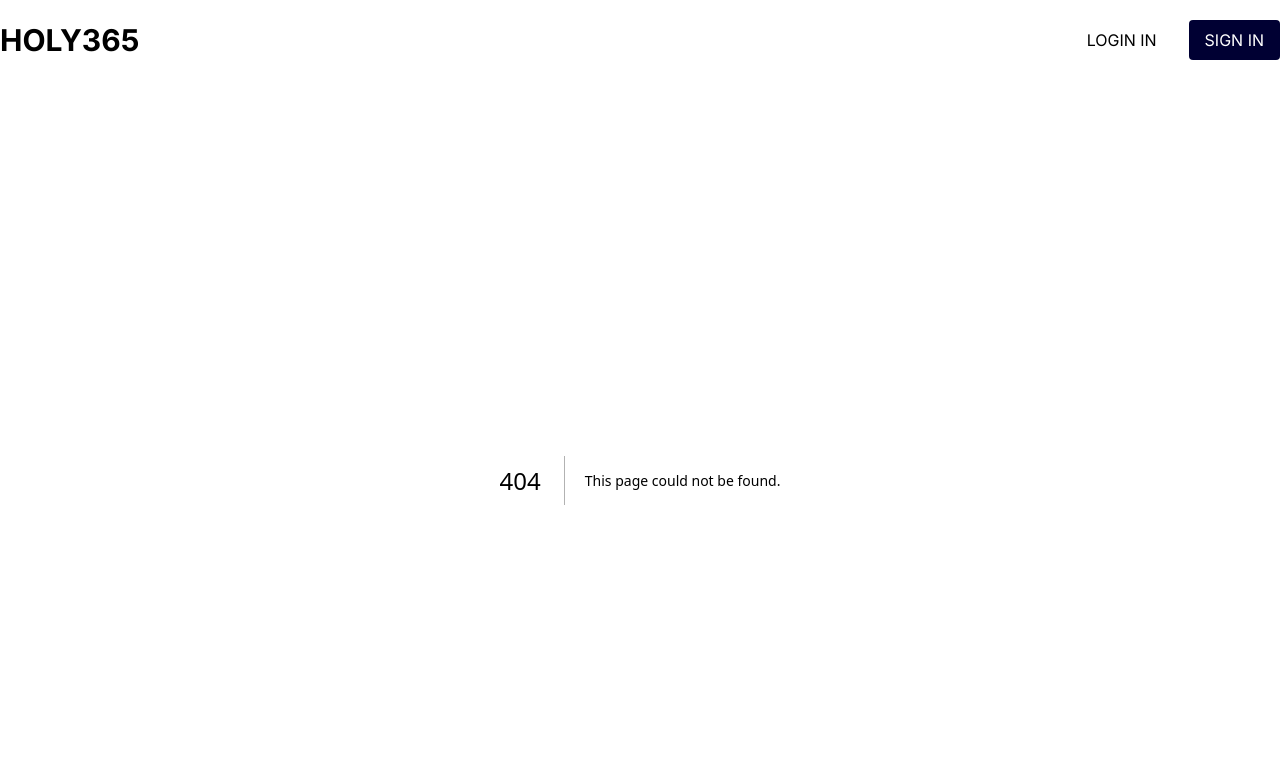
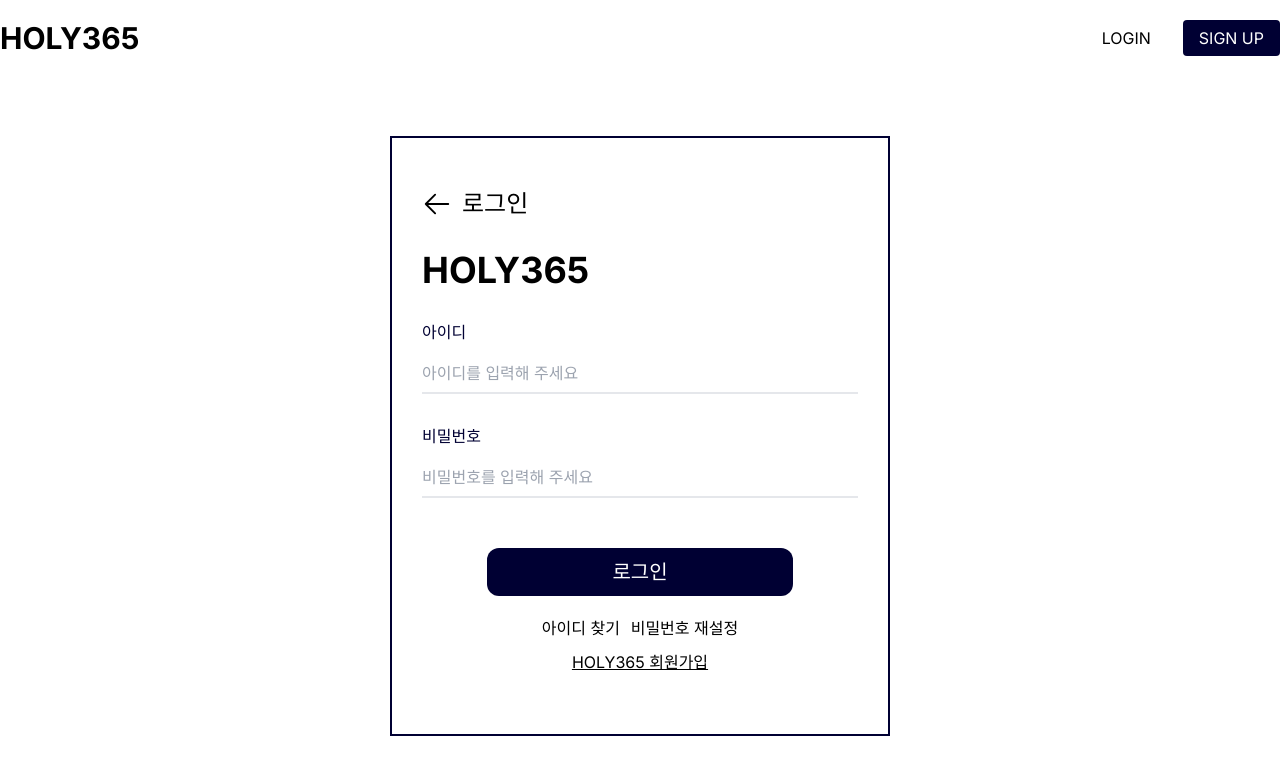
Before and after one commit to choral7451/holy365, a Next.js app: page /login in a window 1280 px wide. Before the commit this address had no page. Shown: the top 774 px of the page. Built offline with nearby package versions, Linux system fonts and the light colour scheme.

Commit message:
로그인 페이지 퍼블리싱

```diff
--- /dev/null
+++ b/src/app/login/page.tsx
@@ -0,0 +1,8 @@
+import React from "react"
+import LoginContainer from "@/components/ui/LoginContainer"
+
+const Page = () => {
+  return (<LoginContainer />)
+}
+
+export default Page
--- /dev/null
+++ b/src/components/ui/LoginContainer.tsx
@@ -0,0 +1,27 @@
+import React from "react"
+import { ArrowLeftIcon } from "@heroicons/react/24/outline"
+import Link from "next/link"
+
+const LoginContainer = () => {
+  return (
+    <div className="flex flex-col mt-[60px] mx-auto h-[600px] w-[500px] pt-[50px] px-[30px] border-primary border-solid border-2">
+      <div className="flex justify-start items-center ">
+        <ArrowLeftIcon className="w-[30px] h-[30px] cursor-pointer"/>
+        <div className="ml-[10px] text-2xl">로그인</div>
+      </div>
+      <div className="text-4xl font-bold py-[30px]">HOLY365</div>
+      <div className="text-primary">아이디</div>
+      <input className="h-10 my-[10px] focus:outline-none focus:border-primary border-solid border-b-2" placeholder="아이디를 입력해 주세요"/>
+      <div className="text-primary mt-[20px]">비밀번호</div>
+      <input className="h-10 my-[10px] focus:outline-none focus:border-primary border-solid border-b-2" placeholder="비밀번호를 입력해 주세요"/>
+      <button className="bg-primary text-white w-[70%] py-[10px] text-xl mx-auto rounded-xl mt-[40px]">로그인</button>
+      <div className="flex justify-evenly w-[50%] mx-auto mt-[20px]">
+        <Link href="">아이디 찾기</Link>
+        <Link href="">비밀번호 재설정</Link>
+      </div>
+      <Link href="" className="mx-auto mt-[10px] underline">HOLY365 회원가입</Link>
+    </div>
+  )
+}
+
+export default LoginContainer
--- a/src/components/ui/Nav.tsx
+++ b/src/components/ui/Nav.tsx
@@ -8,8 +8,8 @@ function Nav() {
     <div className="flex justify-between items-center max-w-screen-xl mx-auto">
       <Link href="/" className="text-3xl font-bold">HOLY365</Link>
       <div>
-        <button className="bg-white px-4 py-2 mr-4 rounded">LOGIN IN</button>
-        <button className="bg-primary px-4 py-2 rounded text-white">SIGN IN</button>
+        <Link href="/login" className="bg-white px-4 py-2 mr-4 rounded">LOGIN</Link>
+        <Link href="/signup" className="bg-primary px-4 py-2 rounded text-white">SIGN UP</Link>
       </div>
     </div>
   );
```
